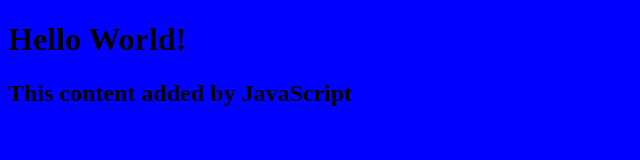
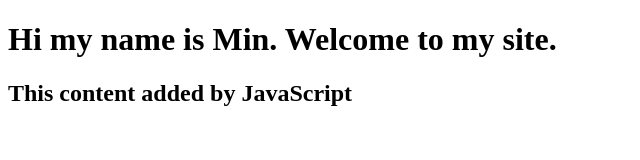
Before and after one commit to PandaDragon8/project0, a plain HTML site: page index.html in a window 1280 px wide. Shown: the whole page, without its empty margins (0-640 px from the left). Drawn offline with Linux system fonts and the light colour scheme.

Commit message:
Added HTML

```diff
--- a/index.html
+++ b/index.html
@@ -2,10 +2,18 @@
 <html lang="en">
   <head>
     <link rel="stylesheet" href="style.css">
-    <title>My Website</title>
+    <title>MST's Career Change Website</title>
   </head>
   <body>
-    <h1>Hello World!</h1>
+    <div class="wrapper">
+    <h1>Hi my name is Min. Welcome to my site.</h1>
     <script src="script.js"></script>
+
+
+
+
+
+
+  </div>
   </body>
 </html>
--- a/style.css
+++ b/style.css
@@ -1,3 +1,3 @@
 body {
-    background: blue;
+    background: white;
   }
```
Also changed, not shown: 1 other file.
